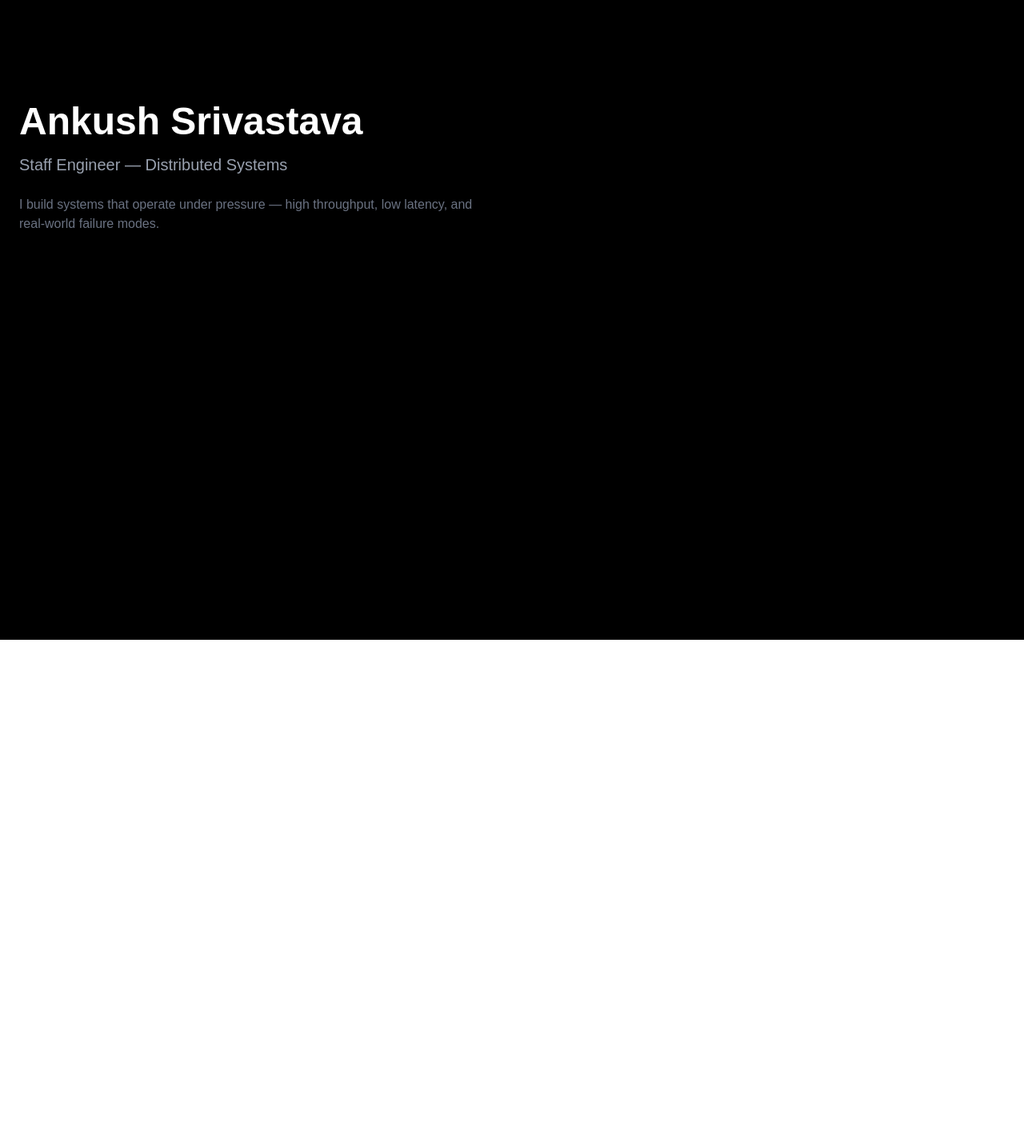
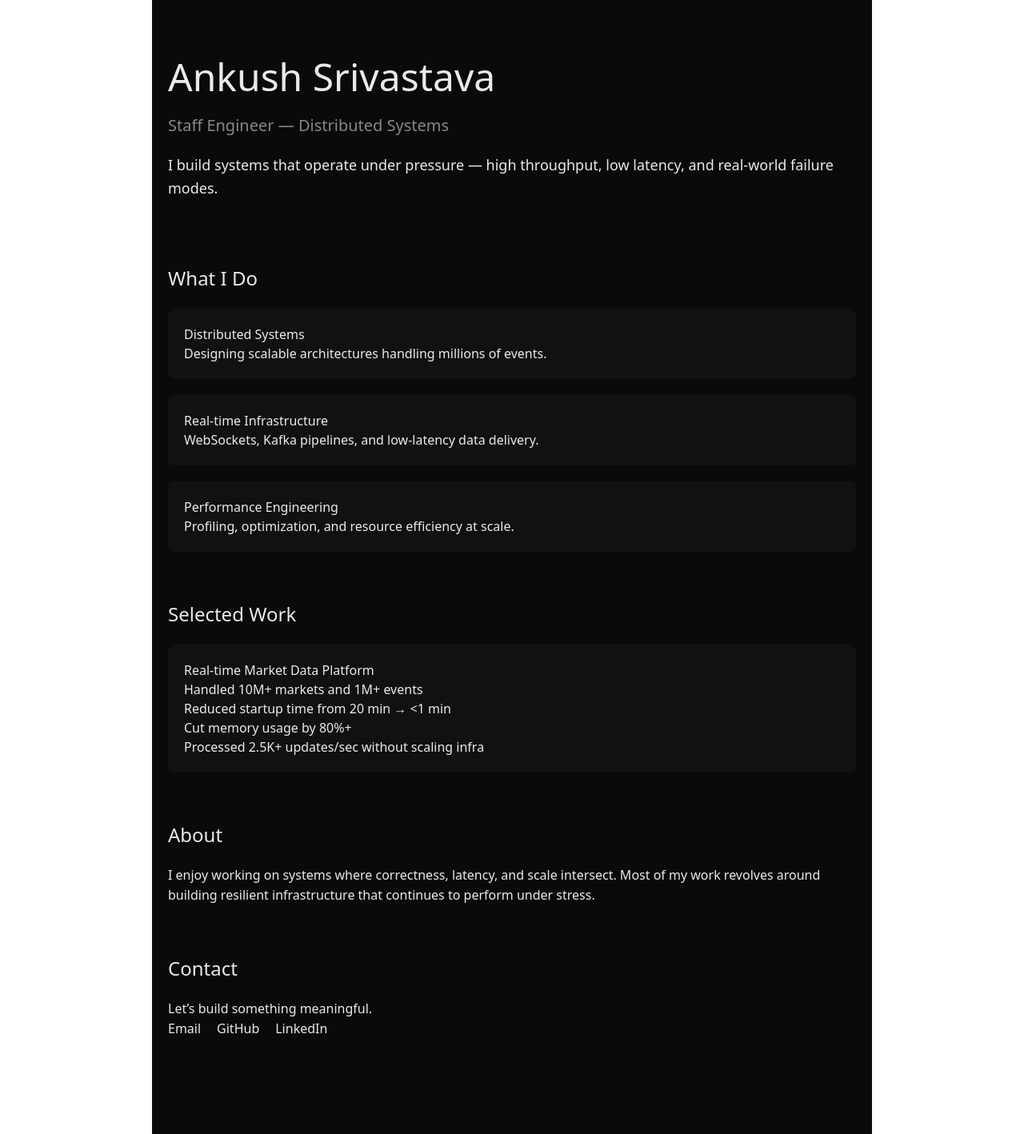
Before and after one commit to ankush1593/ankush-portfolio, a Next.js app: page / in a window 1280 px wide. Shown: the whole page at 80% size. Before the commit the page ends 800 px from the top, so only its background shows below. Built offline with nearby package versions, Linux system fonts and the light colour scheme.

Commit message:
Updated Home page with better UI and content

```diff
--- a/app/page.tsx
+++ b/app/page.tsx
@@ -1,18 +1,126 @@
 export default function Home() {
   return (
-    <main className="bg-black text-white min-h-screen px-6">
-      <h1 className="text-5xl font-bold mt-32">
-        Ankush Srivastava
-      </h1>
+    <main style={styles.container}>
 
-      <p className="mt-4 text-xl text-gray-400">
-        Staff Engineer — Distributed Systems
-      </p>
+      {/* HERO */}
+      <section style={styles.hero}>
+        <h1 style={styles.title}>Ankush Srivastava</h1>
+        <p style={styles.subtitle}>
+          Staff Engineer — Distributed Systems
+        </p>
+        <p style={styles.description}>
+          I build systems that operate under pressure — high throughput,
+          low latency, and real-world failure modes.
+        </p>
+      </section>
 
-      <p className="mt-6 max-w-xl text-gray-500">
-        I build systems that operate under pressure — high throughput,
-        low latency, and real-world failure modes.
-      </p>
+      {/* WHAT I DO */}
+      <section style={styles.section}>
+        <h2 style={styles.sectionTitle}>What I Do</h2>
+        <div style={styles.grid}>
+          <div style={styles.card}>
+            <h3>Distributed Systems</h3>
+            <p>Designing scalable architectures handling millions of events.</p>
+          </div>
+          <div style={styles.card}>
+            <h3>Real-time Infrastructure</h3>
+            <p>WebSockets, Kafka pipelines, and low-latency data delivery.</p>
+          </div>
+          <div style={styles.card}>
+            <h3>Performance Engineering</h3>
+            <p>Profiling, optimization, and resource efficiency at scale.</p>
+          </div>
+        </div>
+      </section>
+
+      {/* IMPACT */}
+      <section style={styles.section}>
+        <h2 style={styles.sectionTitle}>Selected Work</h2>
+        <div style={styles.card}>
+          <h3>Real-time Market Data Platform</h3>
+          <ul>
+            <li>Handled 10M+ markets and 1M+ events</li>
+            <li>Reduced startup time from 20 min → &lt;1 min</li>
+            <li>Cut memory usage by 80%+</li>
+            <li>Processed 2.5K+ updates/sec without scaling infra</li>
+          </ul>
+        </div>
+      </section>
+
+      {/* ABOUT */}
+      <section style={styles.section}>
+        <h2 style={styles.sectionTitle}>About</h2>
+        <p style={styles.text}>
+          I enjoy working on systems where correctness, latency, and scale
+          intersect. Most of my work revolves around building resilient
+          infrastructure that continues to perform under stress.
+        </p>
+      </section>
+
+      {/* CONTACT */}
+      <section style={styles.section}>
+        <h2 style={styles.sectionTitle}>Contact</h2>
+        <p style={styles.text}>
+          Let’s build something meaningful.
+        </p>
+        <div style={styles.links}>
+          <a href="mailto:your-email@gmail.com">Email</a>
+          <a href="https://github.com/ankush1593">GitHub</a>
+          <a href="https://linkedin.com/in/your-linkedin">LinkedIn</a>
+        </div>
+      </section>
+
     </main>
   );
 }
+
+const styles = {
+  container: {
+    backgroundColor: "#0a0a0a",
+    color: "#eaeaea",
+    minHeight: "100vh",
+    padding: "60px 20px",
+    fontFamily: "system-ui, sans-serif",
+    maxWidth: "900px",
+    margin: "0 auto",
+  },
+  hero: {
+    marginBottom: "80px",
+  },
+  title: {
+    fontSize: "48px",
+    marginBottom: "10px",
+  },
+  subtitle: {
+    fontSize: "20px",
+    color: "#888",
+    marginBottom: "20px",
+  },
+  description: {
+    fontSize: "18px",
+    lineHeight: "1.6",
+  },
+  section: {
+    marginBottom: "60px",
+  },
+  sectionTitle: {
+    fontSize: "24px",
+    marginBottom: "20px",
+  },
+  grid: {
+    display: "grid",
+    gap: "20px",
+  },
+  card: {
+    background: "#111",
+    padding: "20px",
+    borderRadius: "8px",
+  },
+  text: {
+    lineHeight: "1.6",
+  },
+  links: {
+    display: "flex",
+    gap: "20px",
+  },
+};
```
